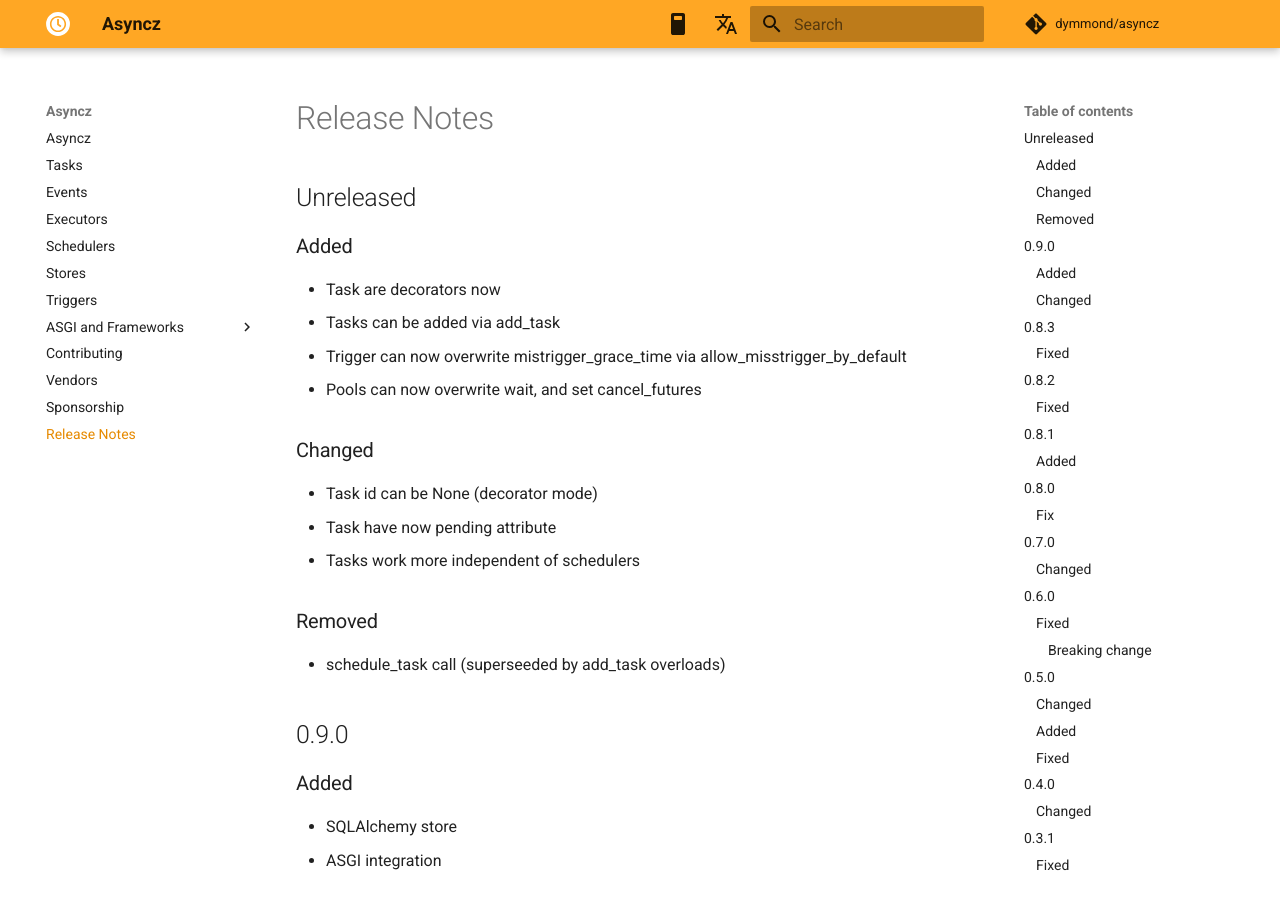
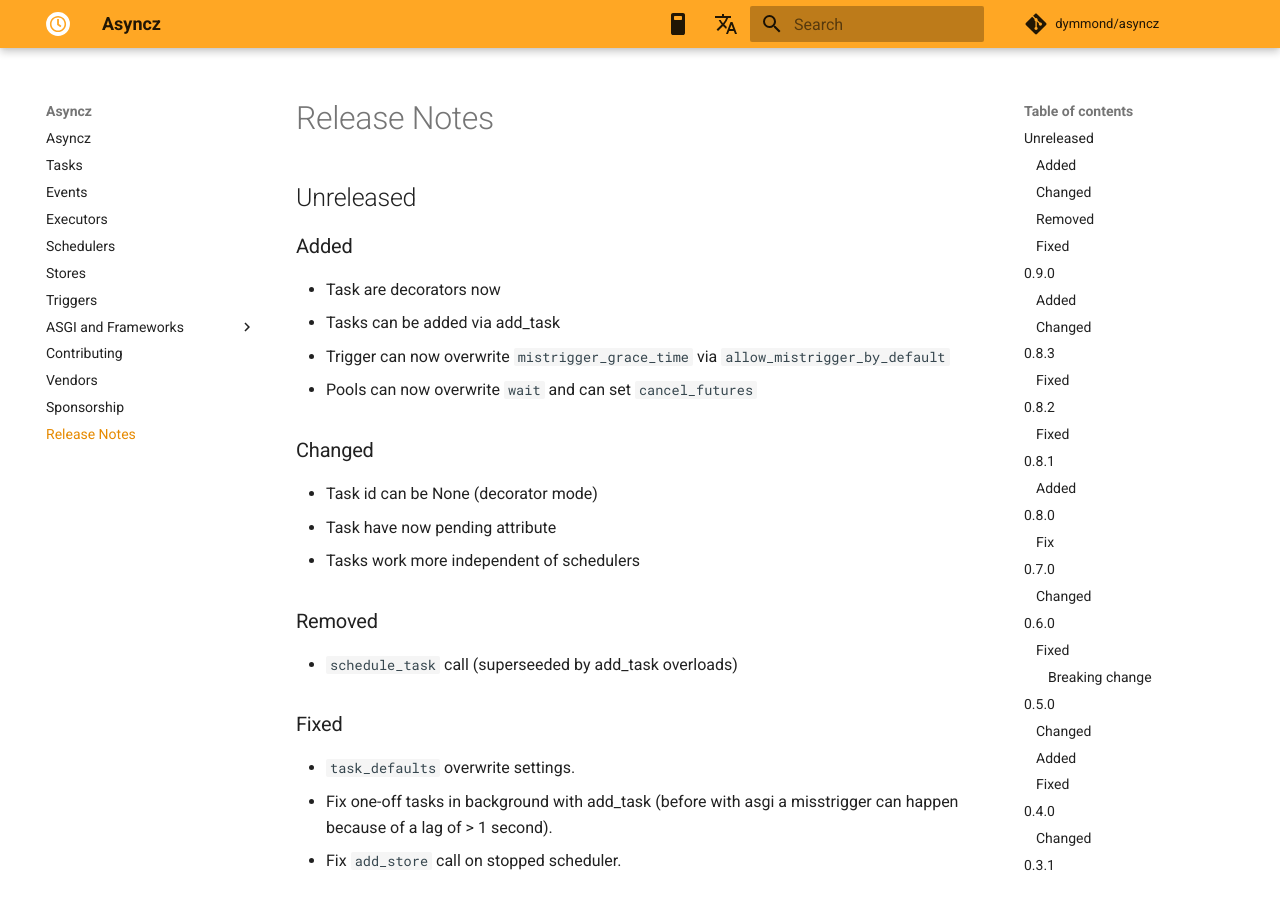
Before and after one commit to dymmond/asyncz, an MkDocs documentation site: the page built from docs/release-notes.md, in a window 1280 px wide and 900 px high. Built offline with MkDocs 1.6.1 and Material for MkDocs 9.7.7, drawn with Linux system fonts in a browser that asks for light colours; comment, search, counter and statistics services are not loaded.

Commit message:
Changes: (#73)
- fix spelling
- add release notes

```diff
--- a/docs/release-notes.md
+++ b/docs/release-notes.md
@@ -6,8 +6,8 @@
 
 - Task are decorators now
 - Tasks can be added via add_task
-- Trigger can now overwrite mistrigger_grace_time via allow_misstrigger_by_default
-- Pools can now overwrite wait, and set cancel_futures
+- Trigger can now overwrite `mistrigger_grace_time` via `allow_mistrigger_by_default`
+- Pools can now overwrite `wait` and can set `cancel_futures`
 
 ### Changed
 
@@ -17,7 +17,13 @@
 
 ### Removed
 
-- schedule_task call (superseeded by add_task overloads)
+- `schedule_task` call (superseeded by add_task overloads)
+
+### Fixed
+
+- `task_defaults` overwrite settings.
+- Fix one-off tasks in background with add_task (before with asgi a misstrigger can happen because of a lag of > 1 second).
+- Fix `add_store` call on stopped scheduler.
 
 ## 0.9.0
 
```
Also changed, not shown: 3 other files.
